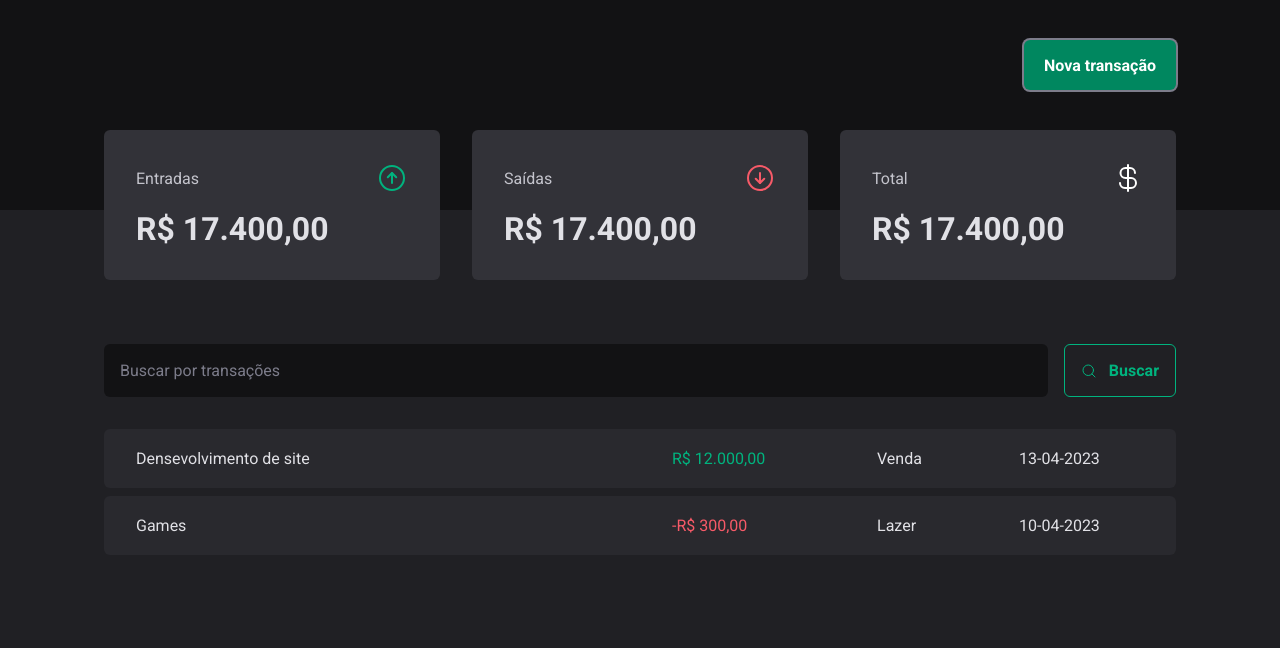
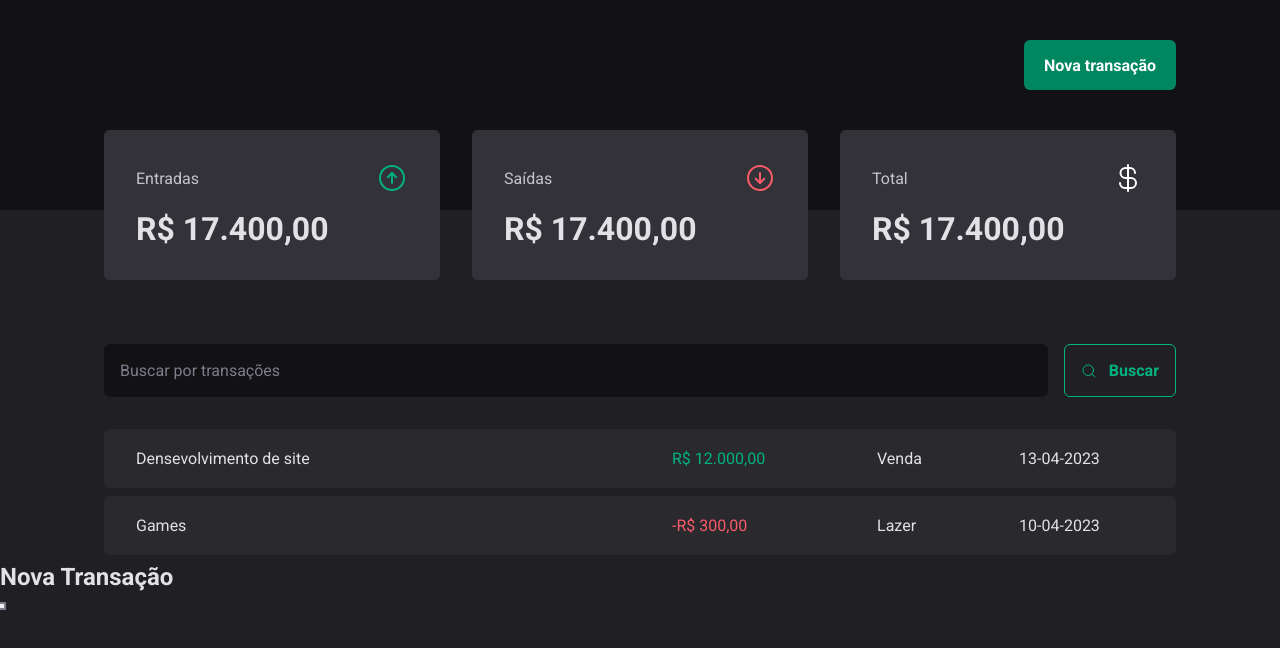
Before and after one commit to rdg-404/dt-money-api, a React (Vite) app: page / in a window 1280 px wide. Both pictures are taken after a click on the button "Nova transação". Shown: the top 648 px of the page. Built offline with nearby package versions, Linux system fonts and the light colour scheme.

Commit message:
add modal com radix - asChild serve para reaproveitar o botao criado abaixo nessa app

```diff
--- a/package.json
+++ b/package.json
@@ -10,6 +10,7 @@
     "preview": "vite preview"
   },
   "dependencies": {
+    "@radix-ui/react-dialog": "^1.0.3",
     "@types/styled-components": "^5.1.26",
     "phosphor-react": "^1.4.1",
     "react": "^18.2.0",
--- a/src/components/Header/index.tsx
+++ b/src/components/Header/index.tsx
@@ -1,5 +1,6 @@
 import { HeaderContainer, HeaderContent, NewTransactionButton } from "./style";
 import logoImg from '../../assets/logo.svg'
+import * as Dialog from '@radix-ui/react-dialog';
 
 
 
@@ -10,7 +11,19 @@
       <HeaderContainer>
         <HeaderContent>
           <img src={logoImg} alt="" />
-          <NewTransactionButton>Nova transação</NewTransactionButton>
+
+          <Dialog.Root>
+            <Dialog.Trigger asChild>
+              <NewTransactionButton>Nova transação</NewTransactionButton>
+            </Dialog.Trigger>
+            <Dialog.Portal>
+              <Dialog.Overlay/>
+              <Dialog.Content>
+                <Dialog.Title>Nova Transação</Dialog.Title>
+                <Dialog.Close/>
+              </Dialog.Content>
+            </Dialog.Portal>
+          </Dialog.Root>
         </HeaderContent>
       </HeaderContainer>
     </div>
```
Also changed, not shown: 1 other file (tests, documents, lock files or other folders).
